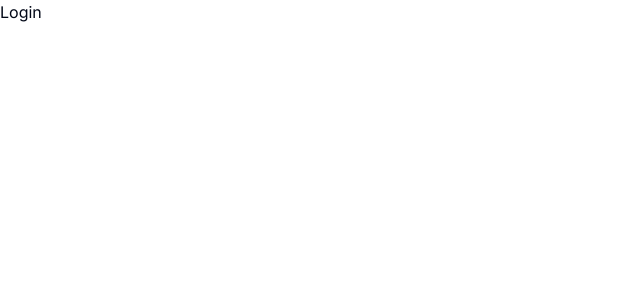
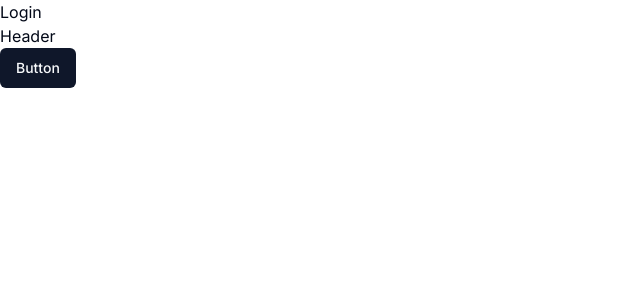
Before and after one commit to hoshikira18/FE-Education-Tracking-System, a Next.js app: page /login in a window 1280 px wide. Shown: the top 300 px of the page, without its empty margins (0-640 px from the left). Built offline with nearby package versions, Linux system fonts and the light colour scheme.

Commit message:
login page initial

```diff
--- a/src/app/login/page.js
+++ b/src/app/login/page.js
@@ -1,7 +1,10 @@
+import Header from "@/components/login/header";
+
 const Login = () => {
     return (
         <div>
             <h1>Login</h1>
+            <Header/>
         </div>
     )
 }
--- a/src/app/page.js
+++ b/src/app/page.js
@@ -1,4 +1,3 @@
-import {Button} from "@/components/ui/button";
 
 export default function Home() {
   return (
--- a/src/components/login/header.js
+++ b/src/components/login/header.js
@@ -1,6 +1,9 @@
+import {Button} from "@/components/ui/button";
+
 const Header = () => {
     return <div>
-        Home
+        <h1>Header</h1>
+        <Button variant="default" size="default">Button</Button>
     </div>
 }
 
--- /dev/null
+++ b/src/components/ui/button.jsx
@@ -0,0 +1,47 @@
+import * as React from "react"
+import { Slot } from "@radix-ui/react-slot"
+import { cva } from "class-variance-authority";
+
+import { cn } from "@/lib/utils"
+
+const buttonVariants = cva(
+  "inline-flex items-center justify-center whitespace-nowrap rounded-md text-sm font-medium ring-offset-background transition-colors focus-visible:outline-none focus-visible:ring-2 focus-visible:ring-ring focus-visible:ring-offset-2 disabled:pointer-events-none disabled:opacity-50",
+  {
+    variants: {
+      variant: {
+        default: "bg-primary text-primary-foreground hover:bg-primary/90",
+        destructive:
+          "bg-destructive text-destructive-foreground hover:bg-destructive/90",
+        outline:
+          "border border-input bg-background hover:bg-accent hover:text-accent-foreground",
+        secondary:
+          "bg-secondary text-secondary-foreground hover:bg-secondary/80",
+        ghost: "hover:bg-accent hover:text-accent-foreground",
+        link: "text-primary underline-offset-4 hover:underline",
+      },
+      size: {
+        default: "h-10 px-4 py-2",
+        sm: "h-9 rounded-md px-3",
+        lg: "h-11 rounded-md px-8",
+        icon: "h-10 w-10",
+      },
+    },
+    defaultVariants: {
+      variant: "default",
+      size: "default",
+    },
+  }
+)
+
+const Button = React.forwardRef(({ className, variant, size, asChild = false, ...props }, ref) => {
+  const Comp = asChild ? Slot : "button"
+  return (
+    (<Comp
+      className={cn(buttonVariants({ variant, size, className }))}
+      ref={ref}
+      {...props} />)
+  );
+})
+Button.displayName = "Button"
+
+export { Button, buttonVariants }
--- /dev/null
+++ b/src/lib/utils.js
@@ -0,0 +1,6 @@
+import { clsx } from "clsx"
+import { twMerge } from "tailwind-merge"
+
+export function cn(...inputs) {
+  return twMerge(clsx(inputs))
+}
```
Also changed, not shown: components.json (added).
